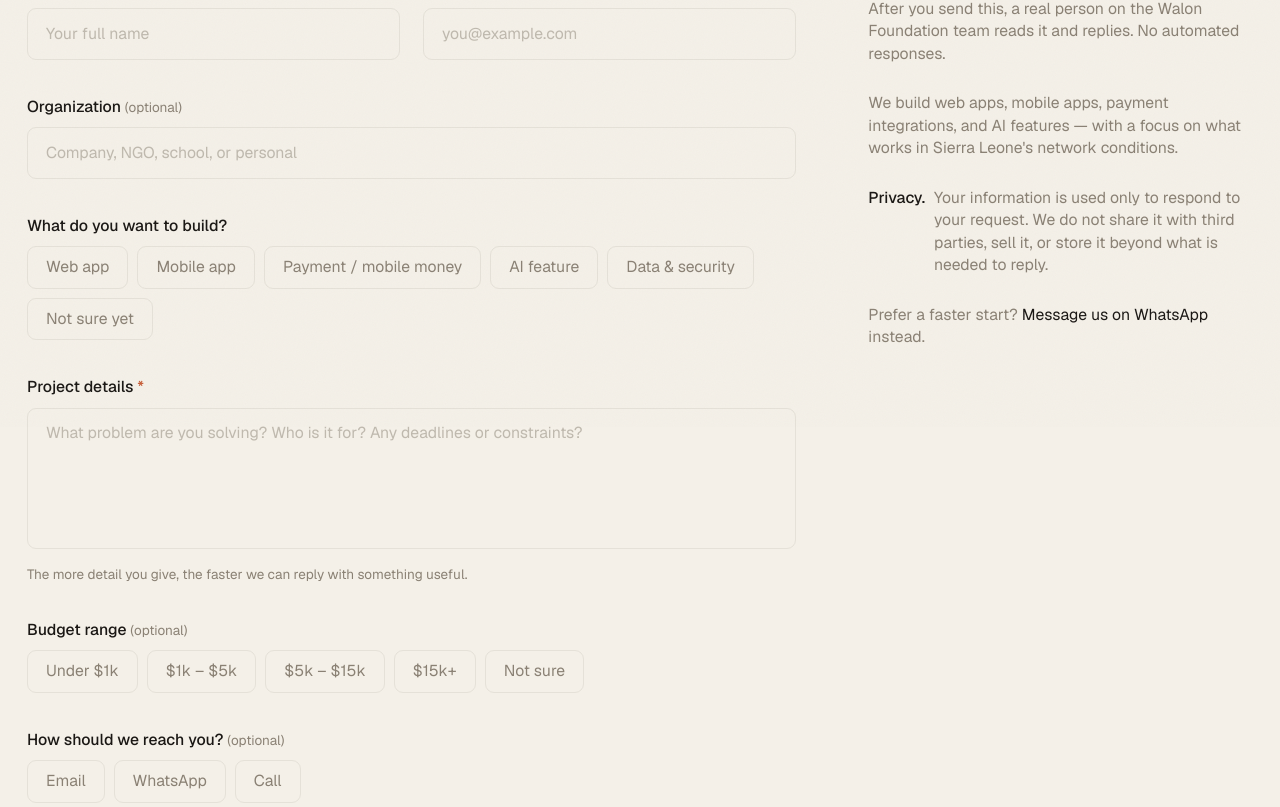
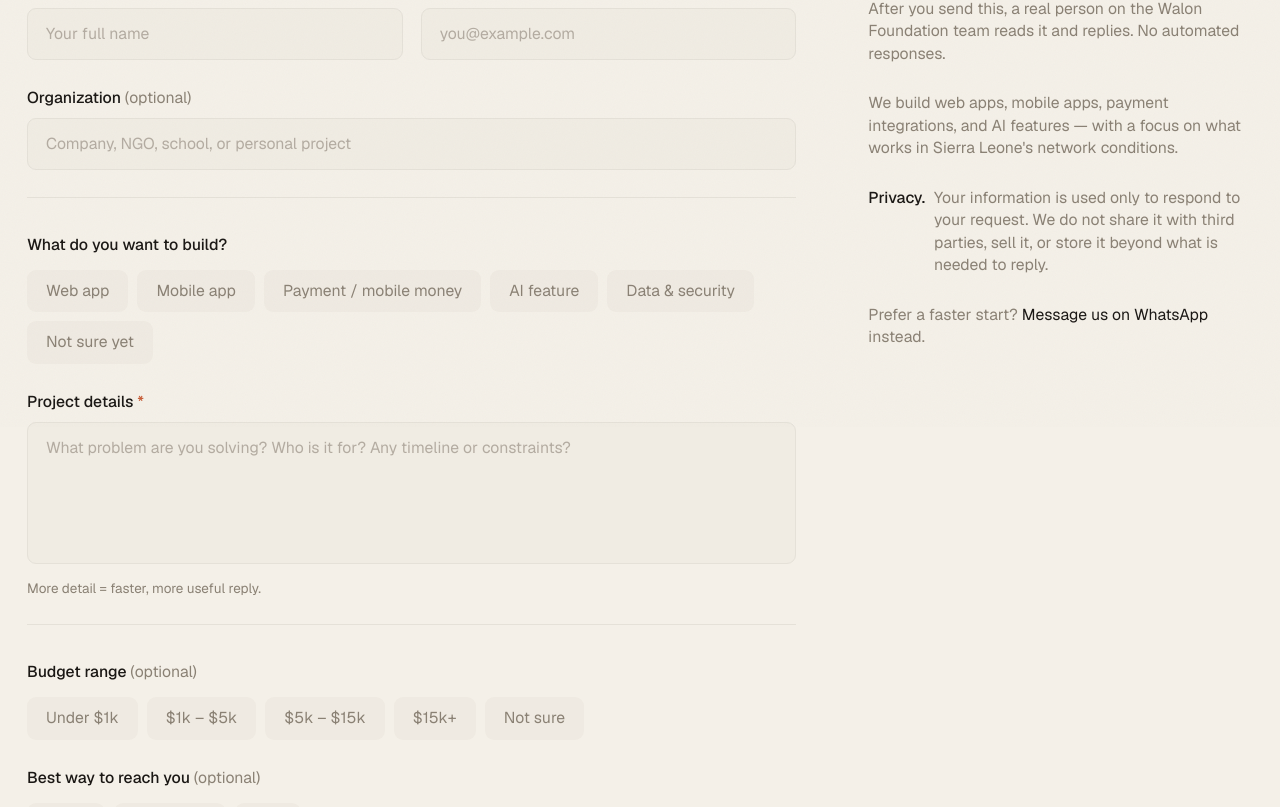
Before and after one commit to Walon-Foundation/wf-web, a Next.js app: page /book in a window 1280 px wide. Shown: the part 373-1180 px from the top of the page. Built offline with nearby package versions, Linux system fonts and the light colour scheme; no server answers.

Commit message:
feat: redesign booking form using best-practice form UX patterns

```diff
--- a/components/booking/booking-form.tsx
+++ b/components/booking/booking-form.tsx
@@ -60,11 +60,6 @@ function validate(f: Fields): FieldErrors {
   return errors;
 }
 
-const inputBase =
-  'w-full px-4 py-3 bg-canvas border rounded-lg text-ink text-sm placeholder:text-mist/50 focus:outline-none transition-colors';
-const inputIdle = 'border-hairline focus:border-clay';
-const inputError = 'border-clay/60 focus:border-clay';
-
 function FieldError({ message }: { message?: string }) {
   return (
     <AnimatePresence>
@@ -73,7 +68,8 @@ function FieldError({ message }: { message?: string }) {
           initial={{ opacity: 0, y: -4 }}
           animate={{ opacity: 1, y: 0 }}
           exit={{ opacity: 0 }}
-          className="text-clay text-xs mt-1.5"
+          transition={{ duration: 0.15 }}
+          className="text-clay text-xs mt-1.5 leading-snug"
           role="alert"
         >
           {message}
@@ -81,18 +77,6 @@ function FieldError({ message }: { message?: string }) {
       )}
     </AnimatePresence>
   );
-}
-
-function Label({ htmlFor, children }: { htmlFor?: string; children: React.ReactNode }) {
-  return (
-    <label htmlFor={htmlFor} className="block text-sm font-medium text-ink mb-2">
-      {children}
-    </label>
-  );
-}
-
-function Hint({ children }: { children: React.ReactNode }) {
-  return <p className="text-xs text-mist mt-1.5">{children}</p>;
 }
 
 function PillGroup({
@@ -113,10 +97,10 @@ function PillGroup({
             key={o.value}
             type="button"
             onClick={() => onChange(active ? '' : o.value)}
-            className={`px-4 py-2 rounded-lg text-sm border transition-all ${
+            className={`px-4 py-2 rounded-lg text-sm border transition-all duration-150 ${
               active
                 ? 'bg-forest text-canvas border-forest font-medium'
-                : 'bg-canvas text-mist border-hairline hover:text-ink hover:border-ink/25'
+                : 'bg-hairline/40 text-mist border-transparent hover:border-ink/20 hover:text-ink'
             }`}
           >
             {o.label}
@@ -127,9 +111,21 @@ function PillGroup({
   );
 }
 
+const inputBase = [
+  'w-full px-4 py-3 rounded-lg text-ink text-sm',
+  'bg-hairline/30 border',
+  'placeholder:text-mist/60',
+  'transition-all duration-150',
+  'focus:outline-none focus:bg-canvas',
+].join(' ');
+
+const inputNormal = 'border-hairline focus:border-clay focus:[box-shadow:0_0_0_3px_rgba(199,92,54,0.12)]';
+const inputErr    = 'border-clay/50 focus:border-clay focus:[box-shadow:0_0_0_3px_rgba(199,92,54,0.12)]';
+
 export function BookingForm() {
   const [fields, setFields] = useState<Fields>(EMPTY);
   const [errors, setErrors] = useState<FieldErrors>({});
+  const [touched, setTouched] = useState<Partial<Record<keyof Fields, boolean>>>({});
   const [status, setStatus] = useState<Status>('idle');
   const prefersReduced = useReducedMotion();
   const whatsapp = process.env.NEXT_PUBLIC_WHATSAPP ?? '23276000000';
@@ -137,7 +133,17 @@ export function BookingForm() {
   function set(key: keyof Fields) {
     return (e: React.ChangeEvent<HTMLInputElement | HTMLTextAreaElement>) => {
       setFields((prev) => ({ ...prev, [key]: e.target.value }));
-      if (errors[key]) setErrors((prev) => ({ ...prev, [key]: undefined }));
+      if (errors[key] && touched[key]) {
+        setErrors((prev) => ({ ...prev, [key]: undefined }));
+      }
+    };
+  }
+
+  function blur(key: keyof Fields) {
+    return () => {
+      setTouched((prev) => ({ ...prev, [key]: true }));
+      const errs = validate(fields);
+      if (errs[key]) setErrors((prev) => ({ ...prev, [key]: errs[key] }));
     };
   }
 
@@ -149,7 +155,11 @@ export function BookingForm() {
   async function handleSubmit(e: React.FormEvent) {
     e.preventDefault();
     const errs = validate(fields);
-    if (Object.keys(errs).length) { setErrors(errs); return; }
+    if (Object.keys(errs).length) {
+      setErrors(errs);
+      setTouched({ name: true, email: true, details: true });
+      return;
+    }
     setStatus('submitting');
     try {
       const res = await fetch('/api/book', {
@@ -170,43 +180,51 @@ export function BookingForm() {
       <m.div
         initial={prefersReduced ? {} : { opacity: 0, y: 12 }}
         animate={{ opacity: 1, y: 0 }}
-        transition={{ duration: 0.6, ease: EASE }}
+        transition={{ duration: 0.5, ease: EASE }}
         className="py-20 text-center"
       >
         <p className="font-fraunces text-ink text-3xl mb-3">We've got it.</p>
         <p className="text-mist text-sm max-w-xs mx-auto leading-relaxed">
-          Expect a reply within two business days. Check your inbox.
+          Expect a reply within two business days.
         </p>
       </m.div>
     );
   }
 
   return (
-    <form onSubmit={handleSubmit} noValidate className="space-y-8">
+    <form onSubmit={handleSubmit} noValidate>
       {/* Honeypot */}
       <div className="hidden" aria-hidden="true">
         <input tabIndex={-1} autoComplete="off" value={fields._honeypot} onChange={set('_honeypot')} />
       </div>
 
+      <div className="space-y-6">
+
         {/* Name + Email */}
-      <div className="grid grid-cols-1 sm:grid-cols-2 gap-5">
+        <div className="grid grid-cols-1 sm:grid-cols-2 gap-4">
           <div>
-          <Label htmlFor="name">Name <span className="text-clay">*</span></Label>
+            <label htmlFor="name" className="block text-sm font-medium text-ink mb-2">
+              Name <span className="text-clay">*</span>
+            </label>
             <input
               id="name" type="text" autoComplete="name"
               placeholder="Your full name"
-            className={`${inputBase} ${errors.name ? inputError : inputIdle}`}
-            value={fields.name} onChange={set('name')} aria-invalid={!!errors.name}
+              className={`${inputBase} ${errors.name ? inputErr : inputNormal}`}
+              value={fields.name} onChange={set('name')} onBlur={blur('name')}
+              aria-invalid={!!errors.name}
             />
             <FieldError message={errors.name} />
           </div>
           <div>
-          <Label htmlFor="email">Email <span className="text-clay">*</span></Label>
+            <label htmlFor="email" className="block text-sm font-medium text-ink mb-2">
+              Email <span className="text-clay">*</span>
+            </label>
             <input
               id="email" type="email" autoComplete="email"
               placeholder="you@example.com"
-            className={`${inputBase} ${errors.email ? inputError : inputIdle}`}
-            value={fields.email} onChange={set('email')} aria-invalid={!!errors.email}
+              className={`${inputBase} ${errors.email ? inputErr : inputNormal}`}
+              value={fields.email} onChange={set('email')} onBlur={blur('email')}
+              aria-invalid={!!errors.email}
             />
             <FieldError message={errors.email} />
           </div>
@@ -214,20 +232,26 @@ export function BookingForm() {
 
         {/* Organization */}
         <div>
-        <Label htmlFor="organization">
-          Organization <span className="text-mist font-normal text-xs">(optional)</span>
-        </Label>
+          <label htmlFor="organization" className="block text-sm font-medium text-ink mb-2">
+            Organization{' '}
+            <span className="text-mist font-normal">(optional)</span>
+          </label>
           <input
             id="organization" type="text" autoComplete="organization"
-          placeholder="Company, NGO, school, or personal"
-          className={`${inputBase} ${inputIdle}`}
+            placeholder="Company, NGO, school, or personal project"
+            className={`${inputBase} ${inputNormal}`}
             value={fields.organization} onChange={set('organization')}
           />
         </div>
 
+        {/* Divider */}
+        <div className="pt-2 border-t border-hairline" />
+
         {/* Build type */}
         <div>
-        <Label>What do you want to build?</Label>
+          <label className="block text-sm font-medium text-ink mb-3">
+            What do you want to build?
+          </label>
           <PillGroup
             options={BUILD_TYPES}
             value={fields.buildType}
@@ -237,24 +261,31 @@ export function BookingForm() {
 
         {/* Project details */}
         <div>
-        <Label htmlFor="details">
+          <label htmlFor="details" className="block text-sm font-medium text-ink mb-2">
             Project details <span className="text-clay">*</span>
-        </Label>
+          </label>
           <textarea
             id="details" rows={5}
-          placeholder="What problem are you solving? Who is it for? Any deadlines or constraints?"
-          className={`${inputBase} ${errors.details ? inputError : inputIdle} resize-none`}
-          value={fields.details} onChange={set('details')} aria-invalid={!!errors.details}
+            placeholder="What problem are you solving? Who is it for? Any timeline or constraints?"
+            className={`${inputBase} ${errors.details ? inputErr : inputNormal} resize-none`}
+            value={fields.details} onChange={set('details')} onBlur={blur('details')}
+            aria-invalid={!!errors.details}
           />
           <FieldError message={errors.details} />
-        <Hint>The more detail you give, the faster we can reply with something useful.</Hint>
+          <p className="text-xs text-mist mt-1.5">
+            More detail = faster, more useful reply.
+          </p>
         </div>
+
+        {/* Divider */}
+        <div className="pt-2 border-t border-hairline" />
 
         {/* Budget */}
         <div>
-        <Label>
-          Budget range <span className="text-mist font-normal text-xs">(optional)</span>
-        </Label>
+          <label className="block text-sm font-medium text-ink mb-3">
+            Budget range{' '}
+            <span className="text-mist font-normal">(optional)</span>
+          </label>
           <PillGroup
             options={BUDGETS}
             value={fields.budget}
@@ -264,9 +295,10 @@ export function BookingForm() {
 
         {/* Contact preference */}
         <div>
-        <Label>
-          How should we reach you? <span className="text-mist font-normal text-xs">(optional)</span>
-        </Label>
+          <label className="block text-sm font-medium text-ink mb-3">
+            Best way to reach you{' '}
+            <span className="text-mist font-normal">(optional)</span>
+          </label>
           <PillGroup
             options={CONTACT_METHODS}
             value={fields.contactPreference}
@@ -274,58 +306,63 @@ export function BookingForm() {
           />
         </div>
 
-      {/* Contact handle — only show if whatsapp or call selected */}
+        {/* Phone — shown only when needed */}
+        <AnimatePresence>
           {(fields.contactPreference === 'whatsapp' || fields.contactPreference === 'call') && (
             <m.div
-          initial={prefersReduced ? {} : { opacity: 0, y: -6 }}
-          animate={{ opacity: 1, y: 0 }}
+              initial={{ opacity: 0, height: 0 }}
+              animate={{ opacity: 1, height: 'auto' }}
+              exit={{ opacity: 0, height: 0 }}
               transition={{ duration: 0.2, ease: EASE }}
+              className="overflow-hidden"
             >
-          <Label htmlFor="contactHandle">Phone / WhatsApp number</Label>
+              <label htmlFor="contactHandle" className="block text-sm font-medium text-ink mb-2">
+                Phone / WhatsApp number
+              </label>
               <input
                 id="contactHandle" type="tel"
                 placeholder="+232 76 000 000"
-            className={`${inputBase} ${inputIdle}`}
+                className={`${inputBase} ${inputNormal}`}
                 value={fields.contactHandle} onChange={set('contactHandle')}
               />
             </m.div>
           )}
+        </AnimatePresence>
 
+        {/* Error banner */}
+        <AnimatePresence>
           {status === 'error' && (
             <m.div
-          initial={prefersReduced ? {} : { opacity: 0 }}
-          animate={{ opacity: 1 }}
-          className="p-4 border border-clay/30 rounded-lg bg-clay/5"
+              initial={{ opacity: 0, y: -4 }}
+              animate={{ opacity: 1, y: 0 }}
+              exit={{ opacity: 0 }}
+              className="p-4 border border-clay/30 rounded-lg bg-clay/5 text-sm text-ink"
               role="alert"
             >
-          <p className="text-sm text-ink">
-            Something went wrong.{' '}
+              Something went wrong —{' '}
               <a href={`https://wa.me/${whatsapp}`} target="_blank" rel="noopener noreferrer"
-              className="text-clay underline underline-offset-2">
-              Message us on WhatsApp
-            </a>{' '}
+                className="text-clay underline underline-offset-2">WhatsApp us</a>{' '}
               or email{' '}
               <a href="mailto:walonfoundation@gmail.com"
-              className="text-clay underline underline-offset-2">
-              walonfoundation@gmail.com
-            </a>.
-          </p>
+                className="text-clay underline underline-offset-2">walonfoundation@gmail.com</a>.
             </m.div>
           )}
+        </AnimatePresence>
 
-      <div className="pt-2 flex flex-col sm:flex-row sm:items-center gap-4">
+        {/* Submit */}
+        <div className="flex flex-col sm:flex-row sm:items-center gap-4 pt-2">
           <m.button
             type="submit"
             disabled={status === 'submitting'}
             whileHover={prefersReduced ? {} : { opacity: 0.88 }}
             whileTap={prefersReduced ? {} : { scale: 0.98 }}
+            transition={{ duration: 0.1 }}
             className="w-full sm:w-auto px-8 py-3.5 bg-clay text-canvas text-sm font-medium rounded-lg disabled:opacity-50 transition-opacity"
           >
             {status === 'submitting' ? 'Sending…' : 'Send request'}
           </m.button>
-        <p className="text-xs text-mist">
-          Never shared with third parties.
-        </p>
+          <p className="text-xs text-mist">Never shared with third parties.</p>
+        </div>
       </div>
     </form>
   );
```
Lines whose indentation alone changed are shown as unchanged.
